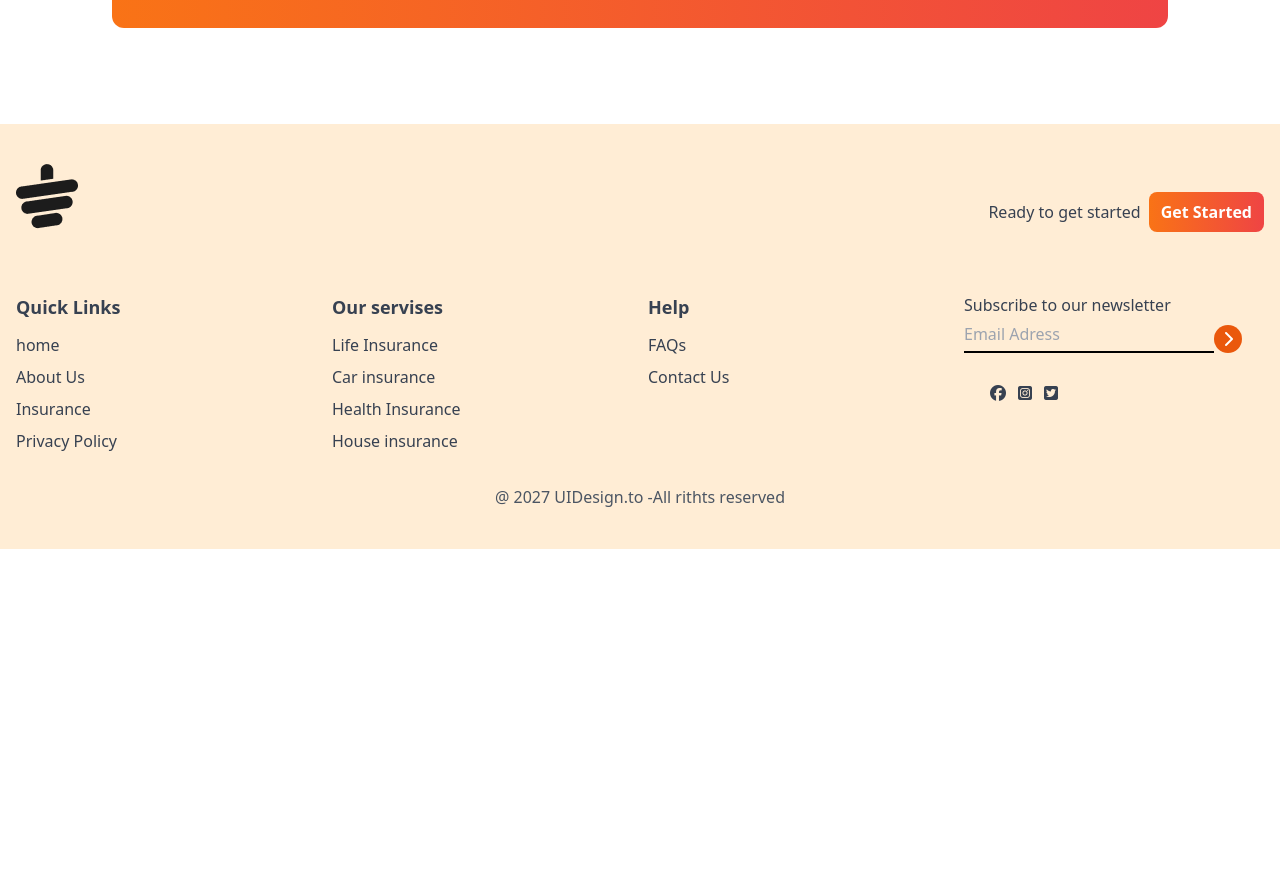
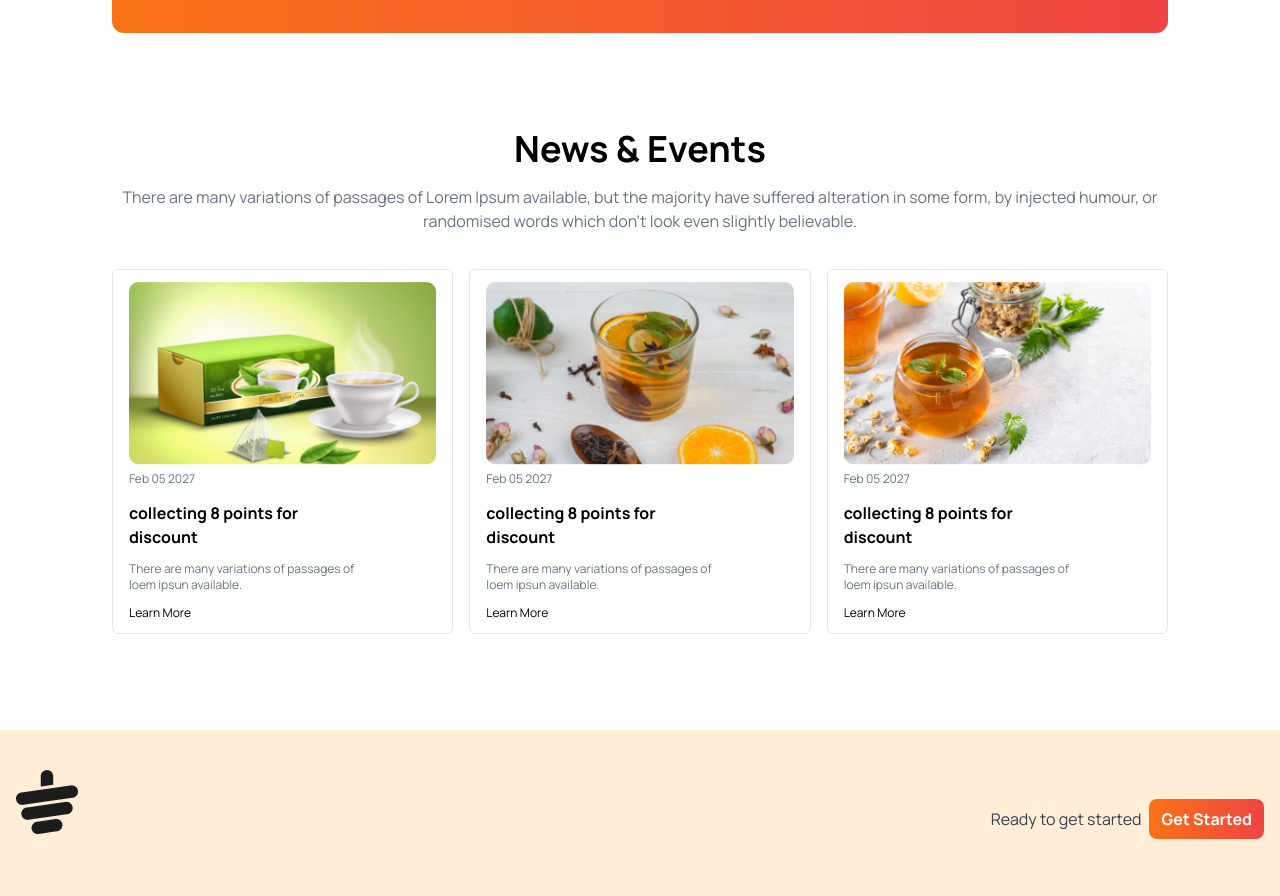
Before and after one commit to Naym01/tea-house-resources-tailwind, a plain HTML site: page index.html in a window 1280 px wide. Shown: the part 2800-3696 px from the top of the page. Before the commit the page ends 3349 px from the top, so only its background shows below. Drawn offline with nearby package versions, Linux system fonts and the light colour scheme.

Commit message:
all are done

```diff
--- a/index.html
+++ b/index.html
@@ -24,15 +24,19 @@
                 extend: {
                     colors: {
                         clifford: '#da373d',
+                    },
+                    fontFamily: {
+                        manrope: ['Manrope', 'sans-serif'],
                     }
                 }
             }
         }
     </script>
 
+
 </head>
 
-<body>
+<body class="font-manrope">
     <!-- main content  -->
     <main class=" max-w-screen-xl mx-auto px-16 lg:px-28 ">
         <!-- header section  -->
@@ -234,7 +238,51 @@
                 </div>
             </div>
         </section>
+
+
+
         <!-- News section  -->
+        <section class=" mb-24 ">
+            <div >
+                <!-- heading and paragrap -->
+                <h1 class="font-bold text-4xl text-center mb-4">News & Events</h1>
+                <p class="text-center text-gray-500  mb-4">There are many variations of passages of Lorem Ipsum available, but the majority have suffered
+                    alteration in some form, by injected humour, or randomised words which don't look even slightly
+                    believable. </p>
+                <!-- three card section  -->
+                <div class="grid grid-cols-1 md:grid-cols-3 gap-4">
+                    <!-- frist card  -->
+                    <div class=" mt-5 py-3 space-y-3 border rounded-md px-2 md:px-4">
+                        <img src="images/news-1.png" alt="">
+                        <small class="text-gray-500 text-xs ">Feb 05 2027</small>
+                        <h5 class="font-bold">collecting 8 points for <br> discount</h5>
+                        <p class="text-gray-500 text-xs ">There are many variations of passages of <br> loem ipsun available.</p>
+                        <p class="text-xs">Learn More </p>
+                    </div>
+                    <!-- second card  -->
+                    <div class=" mt-5 py-3 space-y-3 border rounded-md px-2 md:px-4">
+                        <img src="images/news-2.png" alt="">
+                        <small class="text-gray-500 text-xs ">Feb 05 2027</small>
+                        <h5 class="font-bold">collecting 8 points for <br> discount</h5>
+                        <p class="text-gray-500 text-xs ">There are many variations of passages of <br> loem ipsun available.</p>
+                        <p class="text-xs">Learn More </p>
+                    </div>
+                    <!-- third card  -->
+                    <div class=" mt-5 py-3 space-y-3 border rounded-md  px-2 md:px-4">
+                        <img src="images/news-3.png" alt="">
+                        <small class="text-gray-500 text-xs ">Feb 05 2027</small>
+                        <h5 class="font-bold">collecting 8 points for <br> discount</h5>
+                        <p class="text-gray-500 text-xs ">There are many variations of passages of <br> loem ipsun available.</p>
+                        <p class="text-xs">Learn More </p>
+                    </div>
+                </div>
+
+
+
+            </div>
+
+        </section>
+
 
     </main>
     <!-- footer section -->
```
